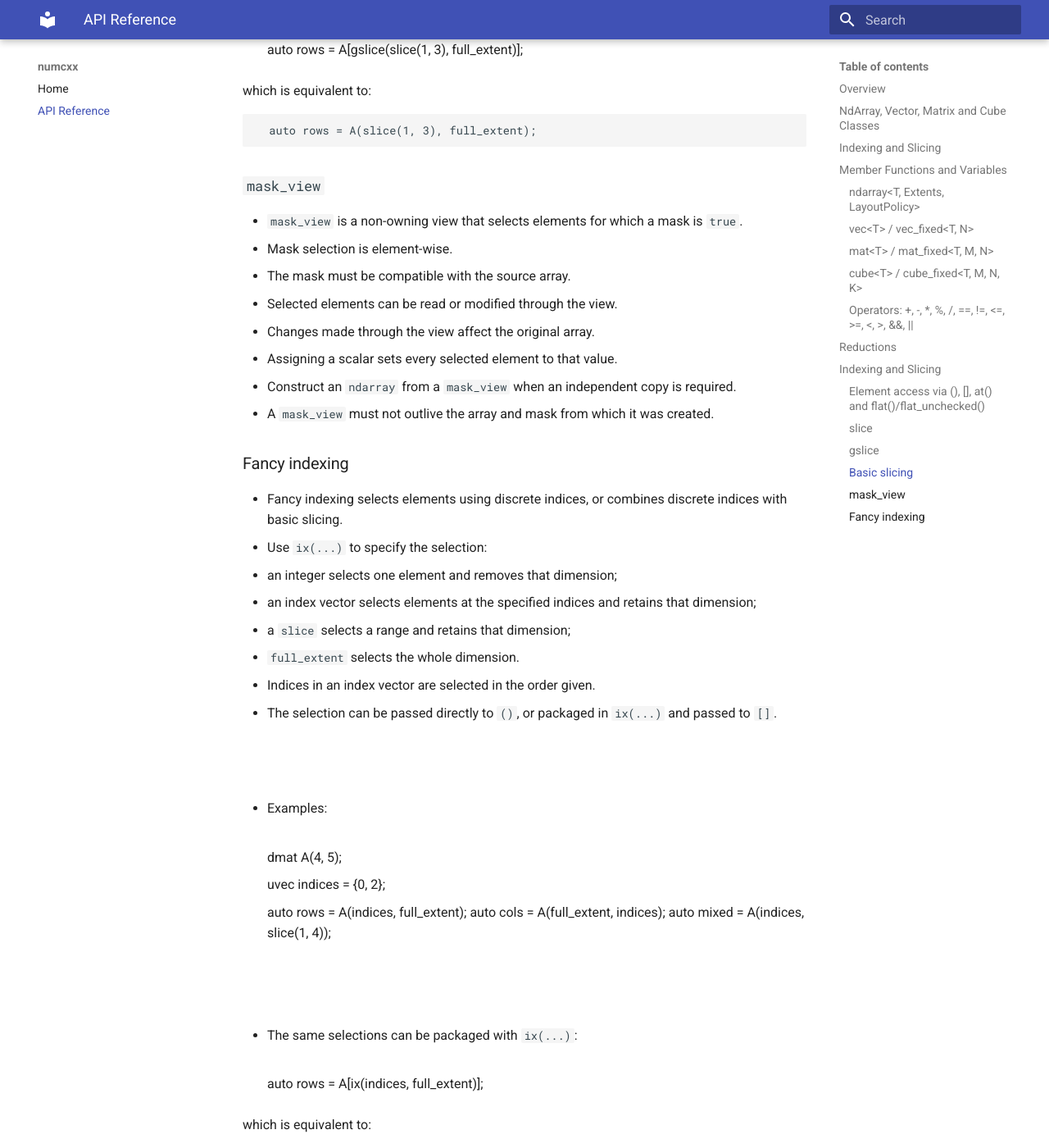
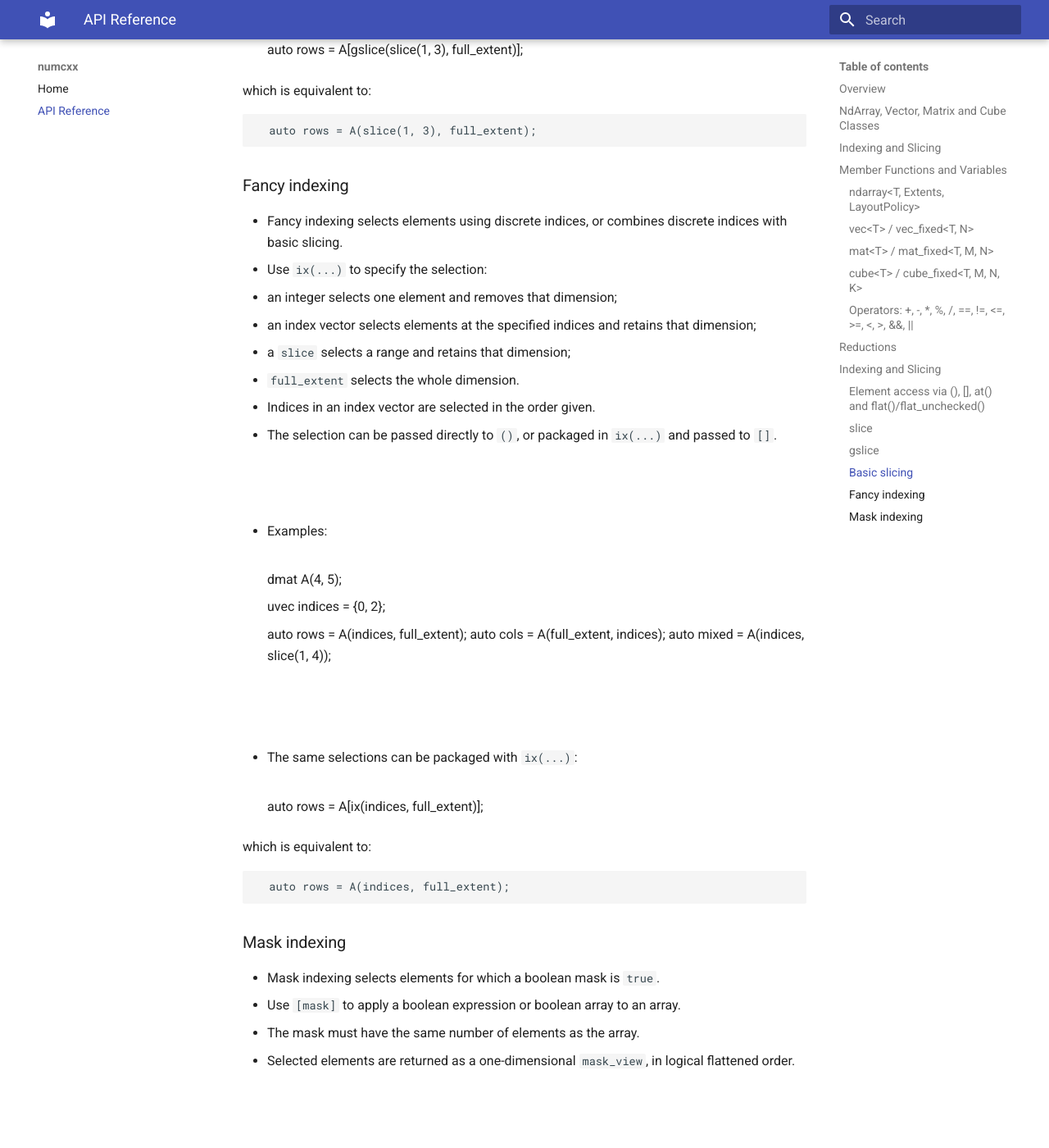
Before and after one commit to ypan1988/numcxx, an MkDocs documentation site: the page built from docs/API.md, in a window 1280 px wide and 1400 px high, scrolled down 7617 px. Shown: the whole window at 82% size. Built offline with MkDocs 1.6.1 and Material for MkDocs 9.7.7, drawn with Linux system fonts in a browser that asks for light colours; some of the changed text lies outside the part shown.

Commit message:
update mask indexing

```diff
--- a/docs/API.md
+++ b/docs/API.md
@@ -260,18 +260,6 @@ Provides three ways to access individual elements: multidimensional indexing, ph
 
       auto rows = A(slice(1, 3), full_extent);
 
-<a id="mask-view-def"></a>
-### `mask_view`
-
-- `mask_view` is a non-owning view that selects elements for which a mask is `true`.
-- Mask selection is element-wise.
-- The mask must be compatible with the source array.
-- Selected elements can be read or modified through the view.
-- Changes made through the view affect the original array.
-- Assigning a scalar sets every selected element to that value.
-- Construct an `ndarray` from a `mask_view` when an independent copy is required.
-- A `mask_view` must not outlive the array and mask from which it was created.
-
 <a id="indirect-view-def"></a>
 ### Fancy indexing
 
@@ -307,3 +295,28 @@ Provides three ways to access individual elements: multidimensional indexing, ph
   which is equivalent to:
 
       auto rows = A(indices, full_extent);
+
+<a id="mask-view-def"></a>
+### Mask indexing
+
+- Mask indexing selects elements for which a boolean mask is `true`.
+- Use `[mask]` to apply a boolean expression or boolean array to an array.
+- The mask must have the same number of elements as the array.
+- Selected elements are returned as a one-dimensional `mask_view`, in logical flattened order.
+
+<br><br>
+
+- Examples:
+<br><br>
+
+      dmat A(4, 5);
+
+      auto positive = A[A > 0.0];
+
+<br><br>
+
+- A boolean array can also be used as the mask:
+<br><br>
+
+      bmat mask(4, 5);
+      auto selected = A[mask];
```
